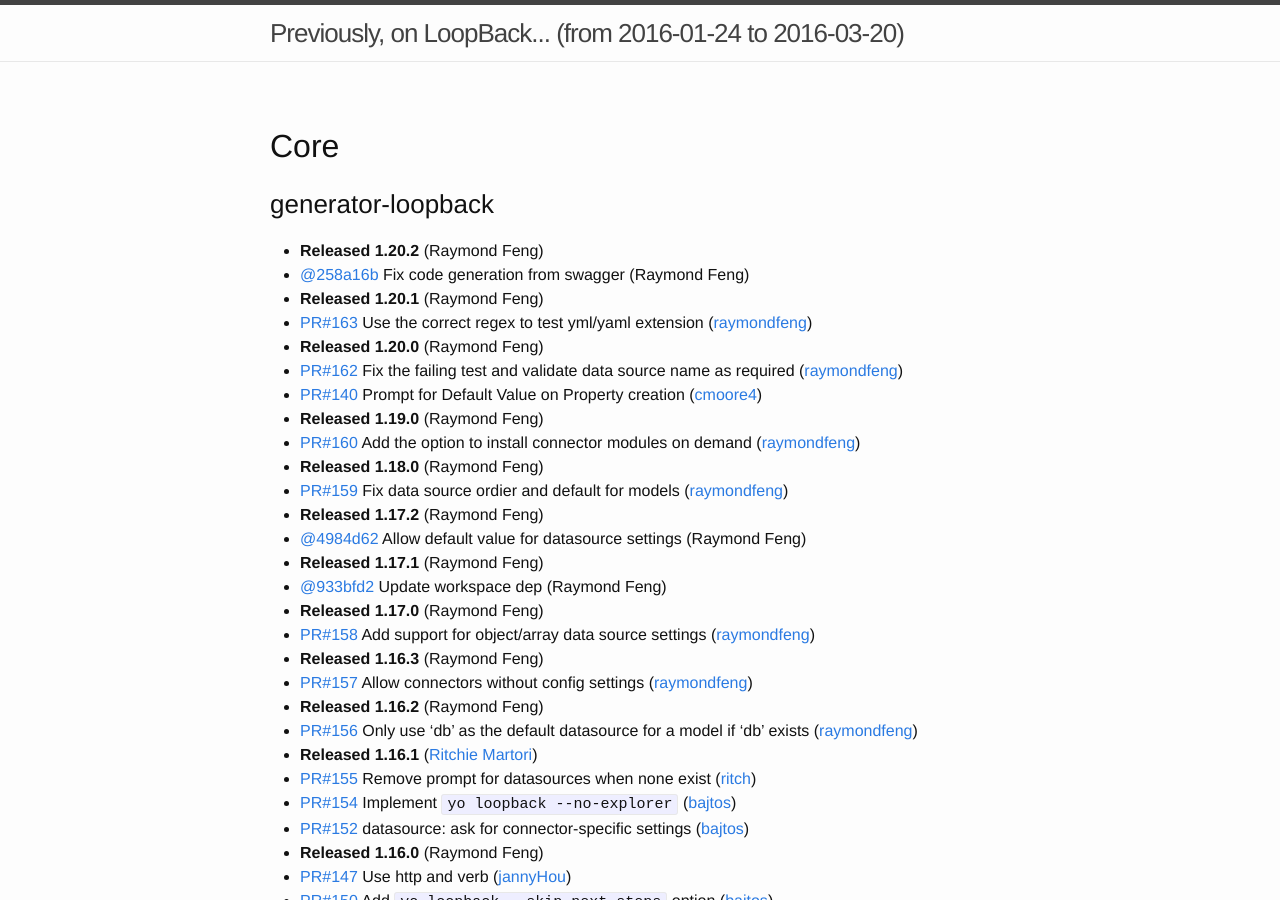
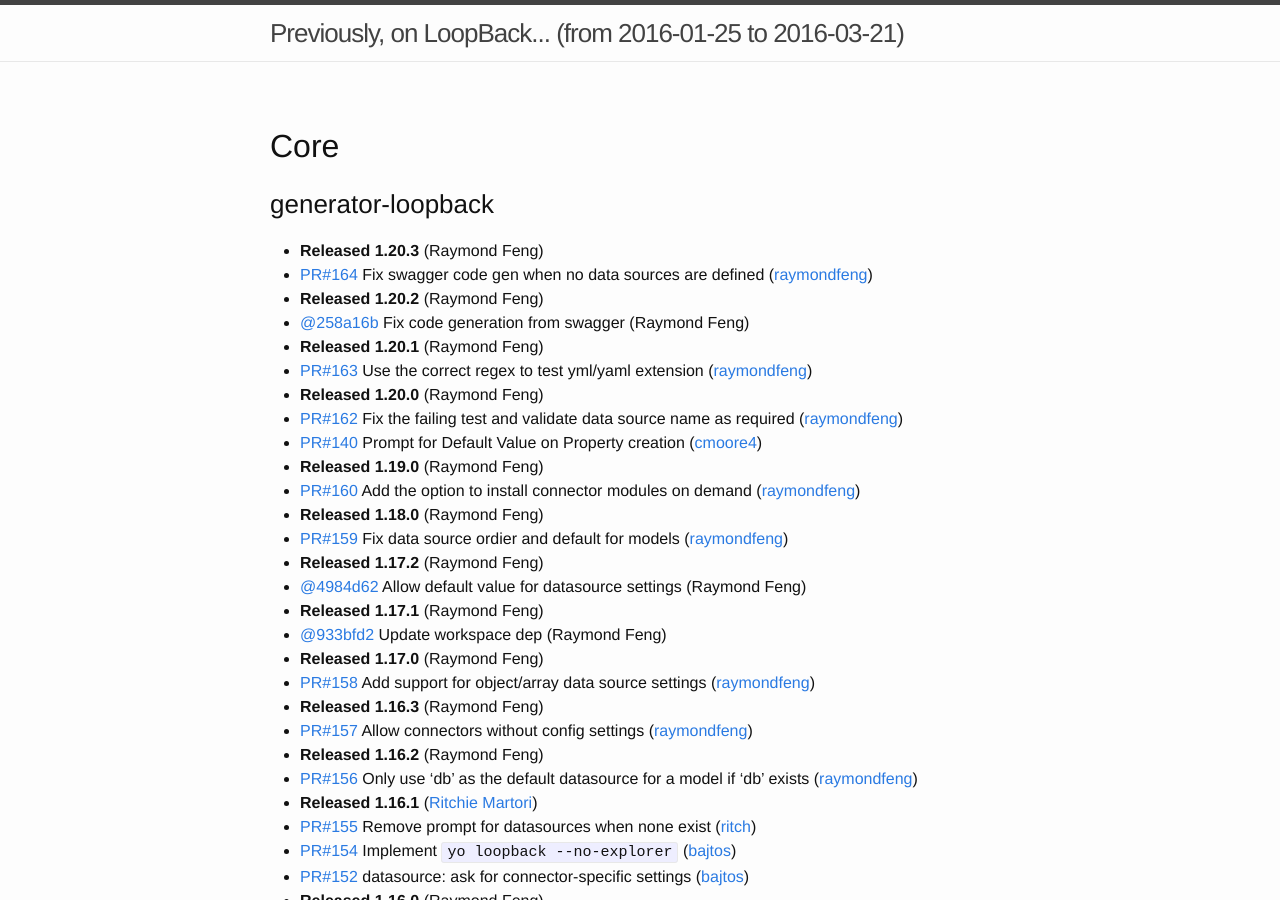
Before and after one commit to strongloop/loopback, a Jekyll site: the page built from index.md, in a window 1280 px wide and 900 px high. Built offline with Jekyll 4.4.1, drawn with Linux system fonts in a browser that asks for light colours.

Commit message:
Update changelog

```diff
--- a/index.md
+++ b/index.md
@@ -1,11 +1,13 @@
 ---
 layout: page
-since: (from 2016-01-24 to 2016-03-20)
+since: (from 2016-01-25 to 2016-03-21)
 ---
 
 ## Core
 
 ### generator-loopback
+ * **Released 1.20.3** (Raymond Feng)
+ * [PR#164](https://github.com/strongloop/generator-loopback/pull/164) Fix swagger code gen when no data sources are defined ([raymondfeng](https://github.com/raymondfeng))
  * **Released 1.20.2** (Raymond Feng)
  * [@258a16b](https://github.com/strongloop/generator-loopback/commit/258a16b5e190fee6fd528f9e904440b936d79679) Fix code generation from swagger (Raymond Feng)
  * **Released 1.20.1** (Raymond Feng)
```
